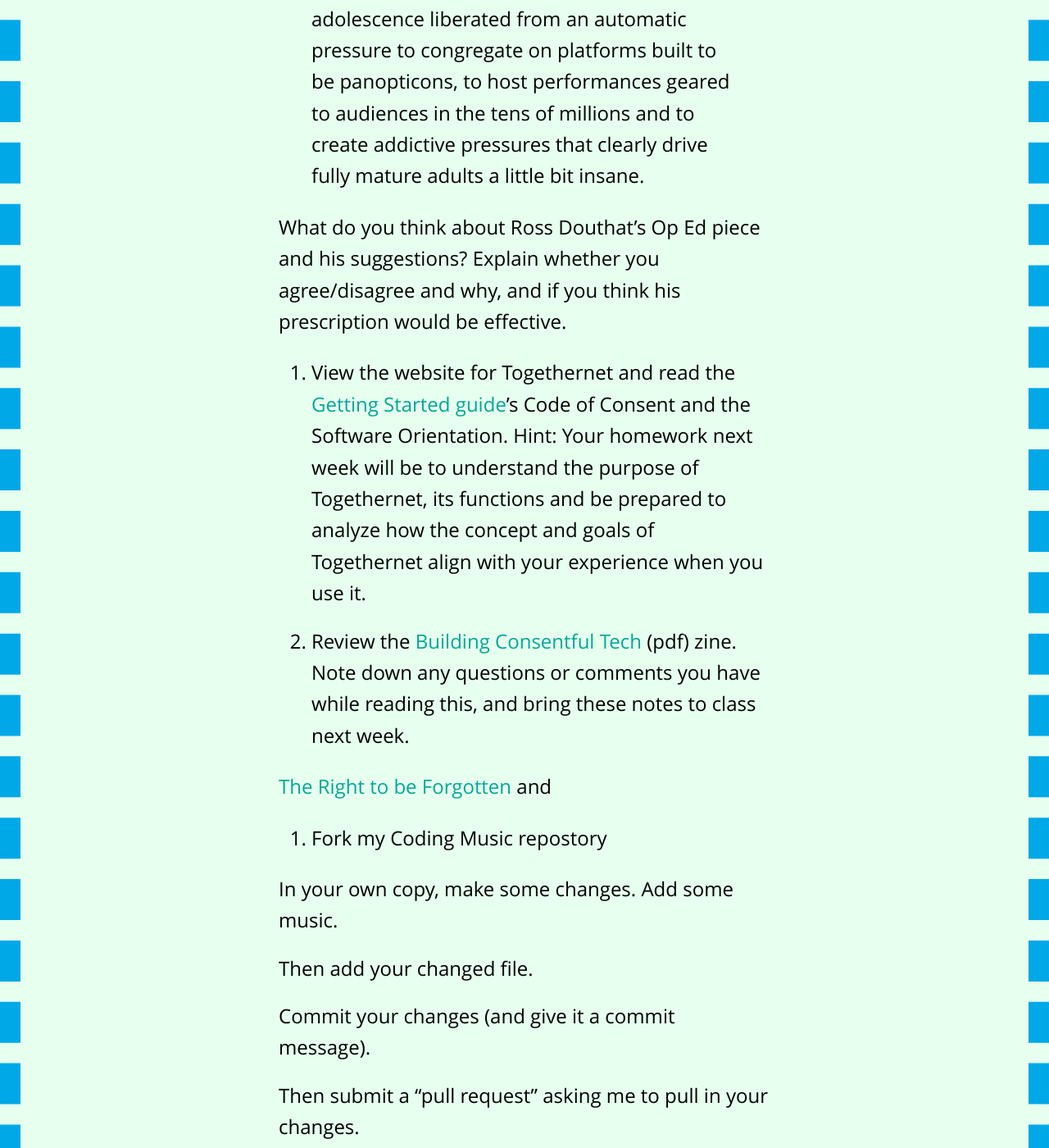
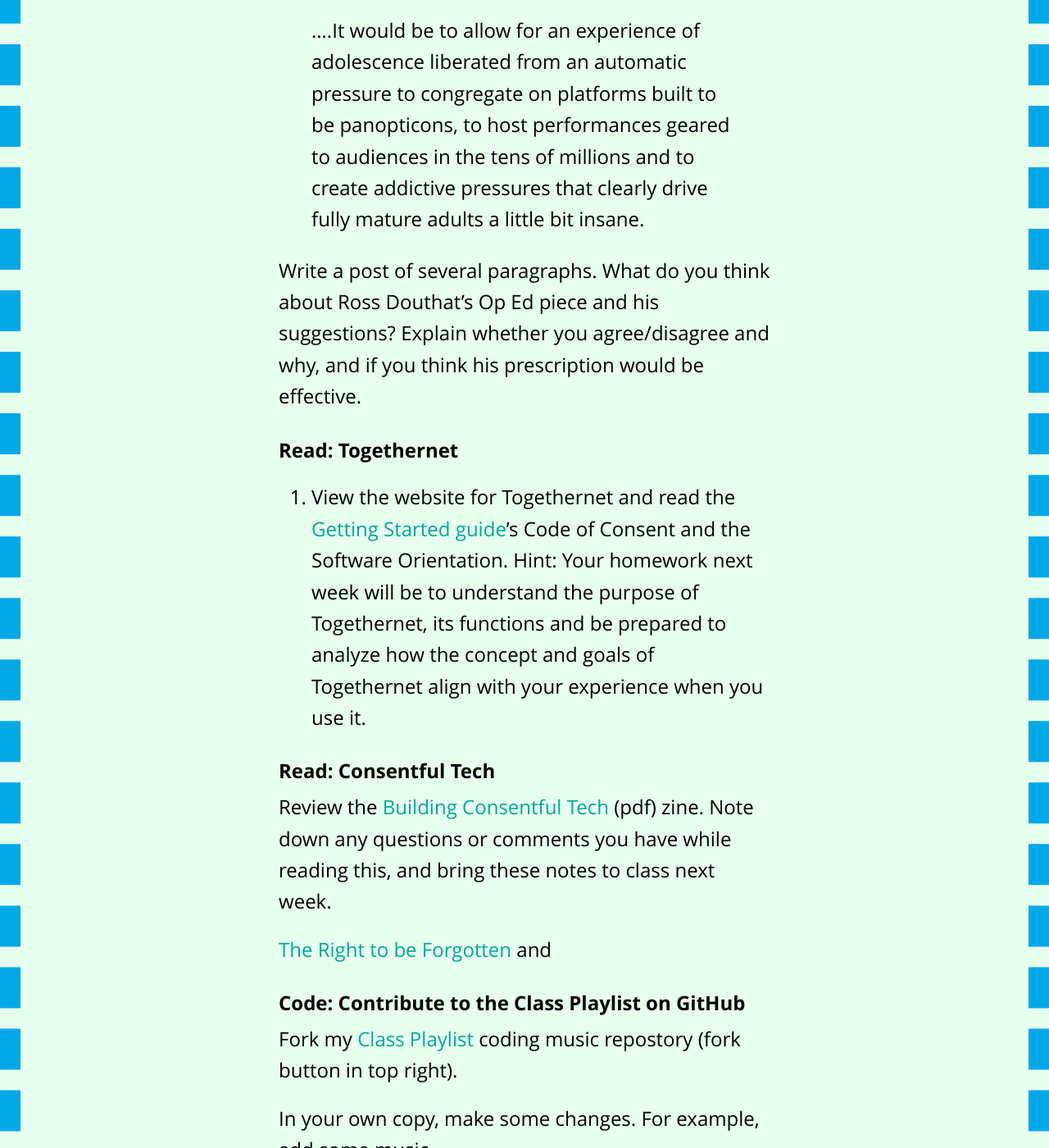
Before and after one commit to lee2sman/social_software_2021, a Jekyll site: the page built from _posts/2021-09-28-week5.md, in a window 1280 px wide and 1400 px high, scrolled down 12102 px. Shown: the whole window at 82% size. Built offline with Jekyll 4.4.1, drawn with Linux system fonts in a browser that asks for light colours; nearby versions of some CDN libraries; comment, search, counter and statistics services are not loaded; some of the changed text lies outside the part shown.

Commit message:
update week5

```diff
--- a/_posts/2021-09-28-week5.md
+++ b/_posts/2021-09-28-week5.md
@@ -130,25 +130,31 @@ It will take you back to your home page for that project, and you'll see all of
 
 ## Homework
 
+#### Read and Respond
+
 1. Read [Instagram is Adult Entertainment](https://www.nytimes.com/2021/09/28/opinion/instagram-social-media-children.html) by Ross Douthat
 
 > ....if you actually want to take precautionary steps that might really limit whatever damage social media is doing, you need those steps to be much simpler and blunter: You need to create a world where social media is understood to be for adults and the biggest networks are expected to police their membership and try to keep kids under 16 or 18 out.
 
 > ....It would be to allow for an experience of adolescence liberated from an automatic pressure to congregate on platforms built to be panopticons, to host performances geared to audiences in the tens of millions and to create addictive pressures that clearly drive fully mature adults a little bit insane.
 
-What do you think about Ross Douthat's Op Ed piece and his suggestions? Explain whether you agree/disagree and why, and if you think his prescription would be effective.
+Write a post of several paragraphs. What do you think about Ross Douthat's Op Ed piece and his suggestions? Explain whether you agree/disagree and why, and if you think his prescription would be effective.
+
+#### Read: Togethernet
 
 2. View the website for Togethernet and read the [Getting Started guide](https://togethernet.org/getting-started.html)'s Code of Consent and the Software Orientation. Hint: Your homework next week will be to understand the purpose of Togethernet, its functions and be prepared to analyze how the concept and goals of Togethernet align with your experience when you use it.
 
-3. Review the [Building Consentful Tech](https://www.andalsotoo.net/wp-content/uploads/2018/10/Building-Consentful-Tech-Zine-SPREADS.pdf) (pdf) zine. Note down any questions or comments you have while reading this, and bring these notes to class next week.
+#### Read: Consentful Tech
+
+Review the [Building Consentful Tech](https://www.andalsotoo.net/wp-content/uploads/2018/10/Building-Consentful-Tech-Zine-SPREADS.pdf) (pdf) zine. Note down any questions or comments you have while reading this, and bring these notes to class next week.
 
 [The Right to be Forgotten](https://gdpr.eu/right-to-be-forgotten/) and
 
-1. Fork my Coding Music repostory
+#### Code: Contribute to the Class Playlist on GitHub
 
-In your own copy, make some changes. Add some music.
+Fork my [Class Playlist](https://github.com/lee2sman/class-playlist) coding music repostory (fork button in top right).
 
-Then add your changed file.
+In your own copy, make some changes. For example, add some music.
 
 Commit your changes (and give it a commit message).
 
@@ -156,9 +162,9 @@ Then submit a "pull request" asking me to pull in your changes.
 
 *Note that if there have been changes submitted by others in the time between you forking and you submitting a pull request, you may have to pull again to get those latest changes.*
 
-
 ## Resources
 
+- [Introduction to GitHub](https://www.youtube.com/watch?v=sz6zfrQpCQg) walkthrough video
 - [Oh My Git!](https://blinry.itch.io/oh-my-git) game to learn Git.
 - [Dangit, Git!?!](https://dangitgit.com/en) website to consult if you've made an advanced mistake (Not particularly newbie-friendly)
 - [Homebrew Server Club Manifesto](https://homebrewserver.club/)
```
